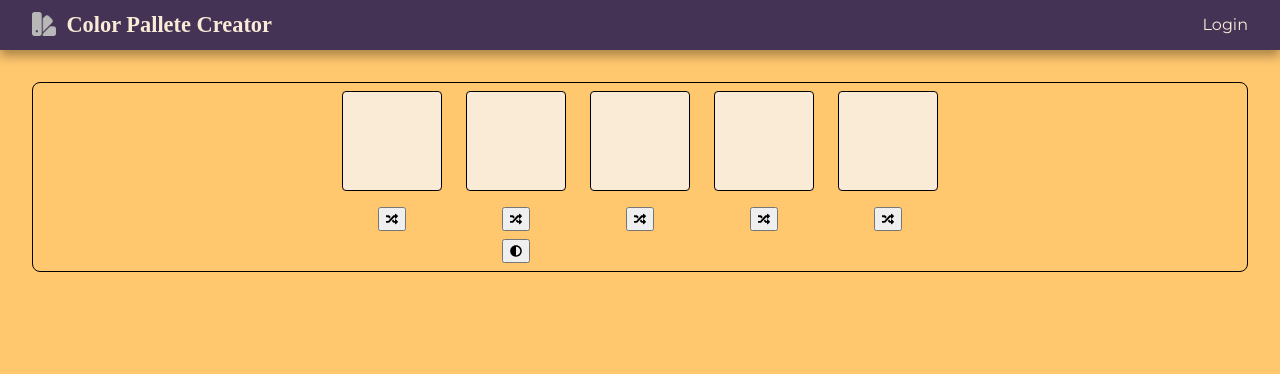
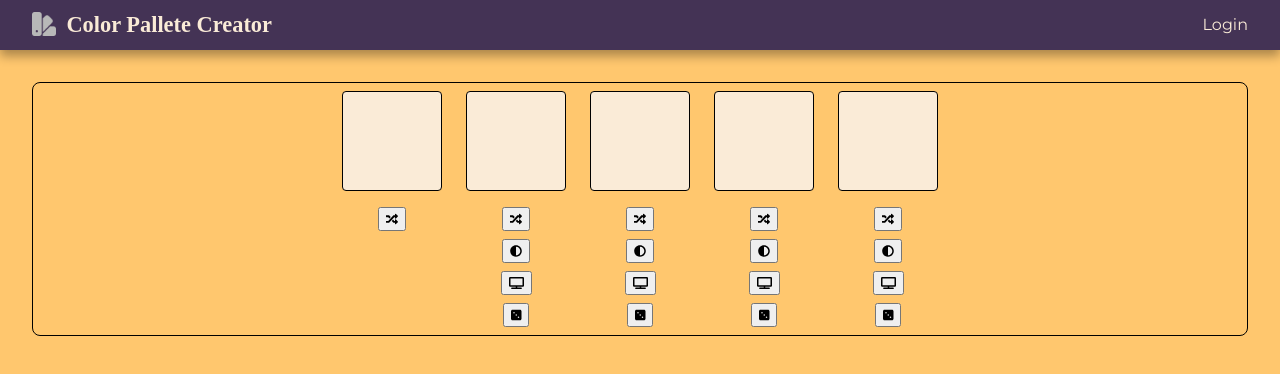
Before and after one commit to rogerio-romao/pallete-creator, a Vue app: page / in a window 1280 px wide. Shown: the top 374 px of the page. Built offline with nearby package versions, Linux system fonts and the light colour scheme; a web font is replaced by a local one.

Commit message:
add mono and triad modes

```diff
--- a/src/components/ColorSlot.vue
+++ b/src/components/ColorSlot.vue
@@ -15,11 +15,25 @@
         <i class="fas fa-random" />
       </button>
       <button
-        v-if="props.slotNumber === 2"
+        v-if="props.slotNumber > 1"
         class="generate-color"
         @click="setComplement"
       >
         <i class="fas fa-adjust"></i>
+      </button>
+      <button
+        v-if="props.slotNumber > 1"
+        class="generate-color"
+        @click="setMono"
+      >
+        <i class="fas fa-tv"></i>
+      </button>
+      <button
+        v-if="props.slotNumber > 1"
+        class="generate-color"
+        @click="setTriad"
+      >
+        <i class="fas fa-dice-three"></i>
       </button>
     </div>
   </div>
@@ -32,6 +46,8 @@ import {
   rgbToHex,
   hslToRgb,
   generateComplement,
+  generateMono,
+  generateTriad,
 } from "../lib/utils";
 
 const props = defineProps({
@@ -40,6 +56,10 @@ const props = defineProps({
     default: 1,
   },
   mainHsl: {
+    type: String,
+    default: "",
+  },
+  mainRgb: {
     type: String,
     default: "",
   },
@@ -62,6 +82,18 @@ const setComplement = () => {
   rgb.value = hslToRgb(hsl.value);
   hex.value = rgbToHex(rgb.value);
 };
+
+const setMono = () => {
+  hsl.value = generateMono(props.mainHsl);
+  rgb.value = hslToRgb(hsl.value);
+  hex.value = rgbToHex(rgb.value);
+};
+
+const setTriad = () => {
+  hsl.value = generateTriad(props.mainHsl);
+  rgb.value = hslToRgb(hsl.value);
+  hex.value = rgbToHex(rgb.value);
+};
 </script>
 
 <style>
--- a/src/components/ColorsPane.vue
+++ b/src/components/ColorsPane.vue
@@ -7,6 +7,7 @@
           @setMainColor="setMainColor($event)"
           :slotNumber="i"
           :mainHsl="mainHSL"
+          :mainRgb="mainRGB"
         />
       </template>
     </section>
@@ -15,10 +16,13 @@
 
 <script setup>
 import { ref } from "vue";
+import { hslToRgb } from "../lib/utils";
 import ColorSlot from "./ColorSlot.vue";
 const mainHSL = ref(null);
+const mainRGB = ref(null);
 const setMainColor = (hsl) => {
   mainHSL.value = hsl;
+  mainRgb.value = hslToRgb(hsl);
 };
 </script>
 
--- a/src/lib/utils.js
+++ b/src/lib/utils.js
@@ -91,3 +91,26 @@ export const hslToRgb = (hsl) => {
     b * 255
   )})`
 }
+
+export const generateMono = (hsl) => {
+  const [h, s, l] = hsl.match(/\d+/g).map(Number)
+  const l2 = Math.floor((s + Math.random() * 100) % 100)
+  const l3 = Math.floor((s + Math.random() * 100) % 100)
+  const l4 = Math.floor((s + Math.random() * 100) % 100)
+  return [
+    `hsl(${h}, ${s}%, ${l2}%)`,
+    `hsl(${h}, ${s}%, ${l3}%)`,
+    `hsl(${h}, ${s}%, ${l4}%)`
+  ][Math.floor(Math.random() * 3)]
+}
+
+export const generateTriad = (hsl) => {
+  const [h, s, l] = hsl.match(/\d+/g).map(Number)
+  const h2 = (h + 120) % 360
+  const h3 = (h + 240) % 360
+  return [
+    `hsl(${h}, ${s}%, ${l}%)`,
+    `hsl(${h2}, ${s}%, ${l}%)`,
+    `hsl(${h3}, ${s}%, ${l}%)`
+  ][Math.floor(Math.random() * 3)]
+}
```
